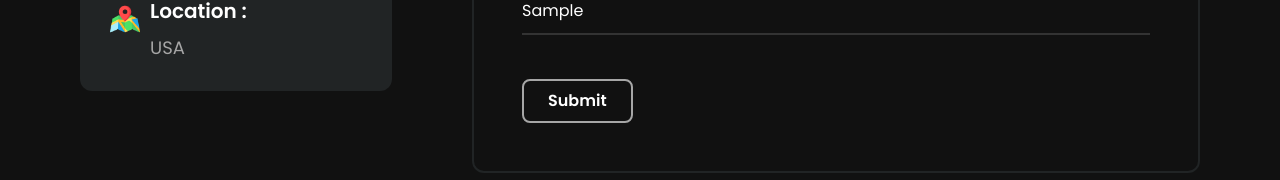
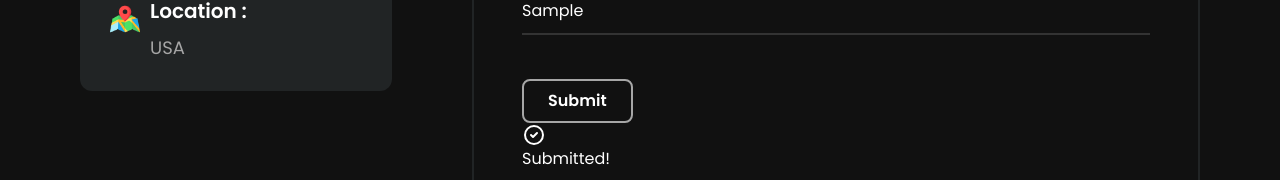
Before and after one commit to djneill/React-Portfolio, a Next.js app: page /contact in a window 1280 px wide. Both pictures are taken after typing "Sample", "name@example.com", "Sample" into the empty fields and a click on the input "Submit". Shown: the part 620-800 px from the top of the page. Built offline with nearby package versions, Linux system fonts and the light colour scheme.

Commit message:
update contact form for new netlify rules

```diff
--- a/components/contact/ContactForm.jsx
+++ b/components/contact/ContactForm.jsx
@@ -125,9 +125,22 @@
         <div className="transition-all duration-300  ease-in-out inline-block hover:bg-gradient-to-r from-[#FA5252] to-[#DD2476] rounded-lg  mt-3">
           <input
             type="submit"
+            disabled={status === 'pending'}
             className=" transition ease-in duration-200 font-semibold cursor-pointer border-color-910   hover:border-transparent px-6  py-2 rounded-lg border-[2px]  hover:text-white   dark:text-white "
             value="Submit"
           />
+          {status === 'ok' && (
+            <div className="alert alert-success">
+              <SuccessIcon />
+              Submitted!
+            </div>
+          )}
+          {status === 'error' && (
+            <div className="alert alert-error">
+              <ErrorIcon />
+              {error}
+            </div>
+          )}
 
         </div>
 
@@ -137,4 +150,39 @@
   );
 };
 
+function SuccessIcon() {
+  return (
+    <svg
+      xmlns="http://www.w3.org/2000/svg"
+      className="stroke-current shrink-0 h-6 w-6"
+      fill="none"
+      viewBox="0 0 24 24"
+    >
+      <path
+        strokeLinecap="round"
+        strokeLinejoin="round"
+        strokeWidth="2"
+        d="M9 12l2 2 4-4m6 2a9 9 0 11-18 0 9 9 0 0118 0z"
+      />
+    </svg>
+  );
+}
+function ErrorIcon(success) {
+  return (
+    <svg
+      xmlns="http://www.w3.org/2000/svg"
+      className="stroke-current shrink-0 h-6 w-6"
+      fill="none"
+      viewBox="0 0 24 24"
+    >
+      <path
+        strokeLinecap="round"
+        strokeLinejoin="round"
+        strokeWidth="2"
+        d="M10 14l2-2m0 0l2-2m-2 2l-2-2m2 2l2 2m7-2a9 9 0 11-18 0 9 9 0 0118 0z"
+      />
+    </svg>
+  );
+}
+
 export default CommonContact;
```
